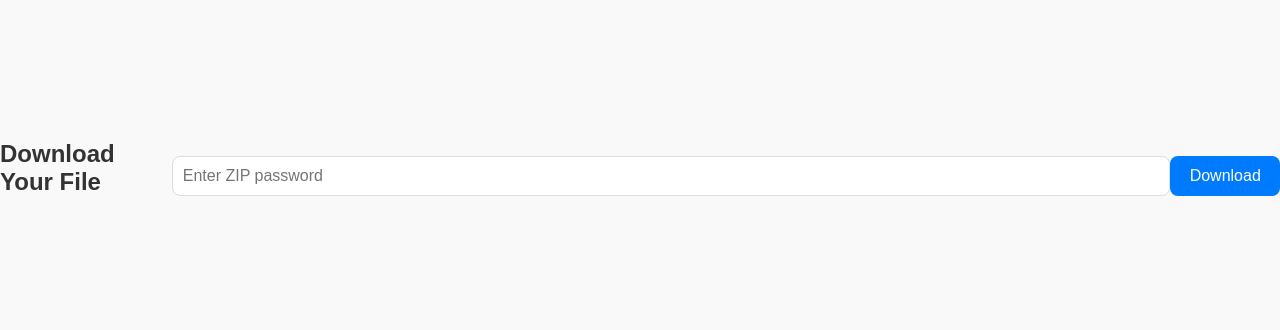
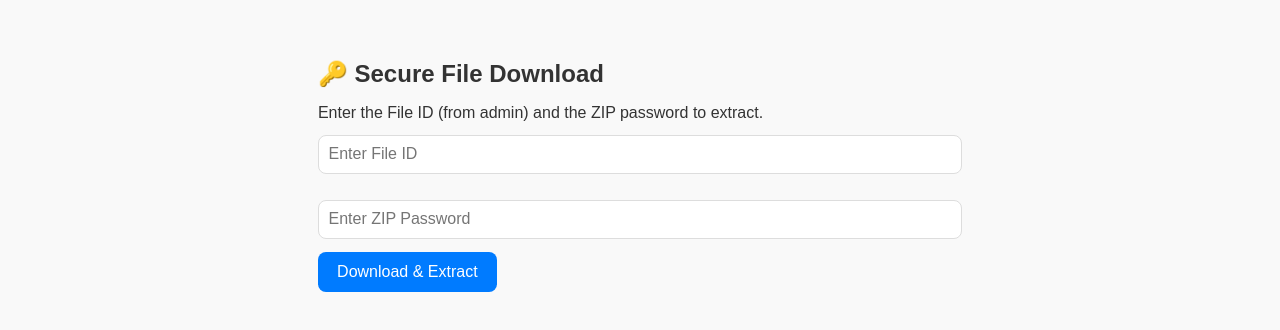
Before and after one commit to batman112001/M4, a website: page downloads.html in a window 1280 px wide. Shown: the part 224-554 px from the top of the page. Drawn offline with nearby package versions, Linux system fonts and the light colour scheme.

Commit message:
Update downloads.html

```diff
--- a/downloads.html
+++ b/downloads.html
@@ -2,47 +2,68 @@
 <html lang="en">
 <head>
   <meta charset="UTF-8">
-  <title>Download Page</title>
+  <title>Download & Extract</title>
   <link rel="stylesheet" href="style.css">
+  <script src="https://cdnjs.cloudflare.com/ajax/libs/jszip/3.7.1/jszip.min.js"></script>
 </head>
 <body>
-  <h2>Download Your File</h2>
-  <input type="password" id="zipPassword" placeholder="Enter ZIP password">
-  <button id="downloadBtn">Download</button>
+  <div class="container">
+    <h2>🔑 Secure File Download</h2>
+    <p>Enter the File ID (from admin) and the ZIP password to extract.</p>
+
+    <input type="text" id="fileId" placeholder="Enter File ID">
+    <input type="password" id="password" placeholder="Enter ZIP Password">
+    <button onclick="startDownload()">Download & Extract</button>
+
+    <div id="status"></div>
+  </div>
 
   <script>
-    const params = new URLSearchParams(window.location.search);
-    const fileId = params.get("id");
+    async function startDownload() {
+      const fileId = document.getElementById("fileId").value.trim();
+      const password = document.getElementById("password").value.trim();
+      const status = document.getElementById("status");
 
-    document.getElementById("downloadBtn").addEventListener("click", async () => {
-      const password = document.getElementById("zipPassword").value.trim();
-      if (!password) return alert("Enter a password first!");
+      if (!fileId || !password) {
+        alert("❌ Enter both File ID and Password");
+        return;
+      }
+
+      status.textContent = "⬇️ Fetching file...";
 
       try {
-        const res = await fetch("/api/unzip", {
-          method: "POST",
-          headers: { "Content-Type": "application/json" },
-          body: JSON.stringify({ fileId, password })
-        });
+        // 1. Fetch file through proxy
+        let res = await fetch(`/api/proxy?id=${fileId}`);
+        if (!res.ok) throw new Error("File fetch failed");
 
-        if (!res.ok) {
-          const text = await res.text();
-          throw new Error(text);
+        let blob = await res.blob();
+        let arrayBuffer = await blob.arrayBuffer();
+
+        // 2. Load & decrypt ZIP
+        status.textContent = "🔓 Decrypting ZIP...";
+        let zip = new JSZip();
+        await zip.loadAsync(arrayBuffer, { password });
+
+        // 3. Extract & auto-download files
+        status.textContent = "📂 Extracting files...";
+        let files = Object.keys(zip.files);
+
+        for (let filename of files) {
+          let content = await zip.files[filename].async("blob");
+          let link = document.createElement("a");
+          link.href = URL.createObjectURL(content);
+          link.download = filename;
+          link.style.display = "none";
+          document.body.appendChild(link);
+          link.click();
+          document.body.removeChild(link);
         }
 
-        // download blob
-        const blob = await res.blob();
-        const url = window.URL.createObjectURL(blob);
-        const a = document.createElement("a");
-        a.href = url;
-        a.download = "file"; // filename comes from header
-        a.click();
-        window.URL.revokeObjectURL(url);
-
+        status.textContent = "✅ Extraction complete! Files downloaded.";
       } catch (err) {
-        alert("❌ " + err.message);
+        status.textContent = "❌ Error: " + err.message;
       }
-    });
+    }
   </script>
 </body>
 </html>
```
